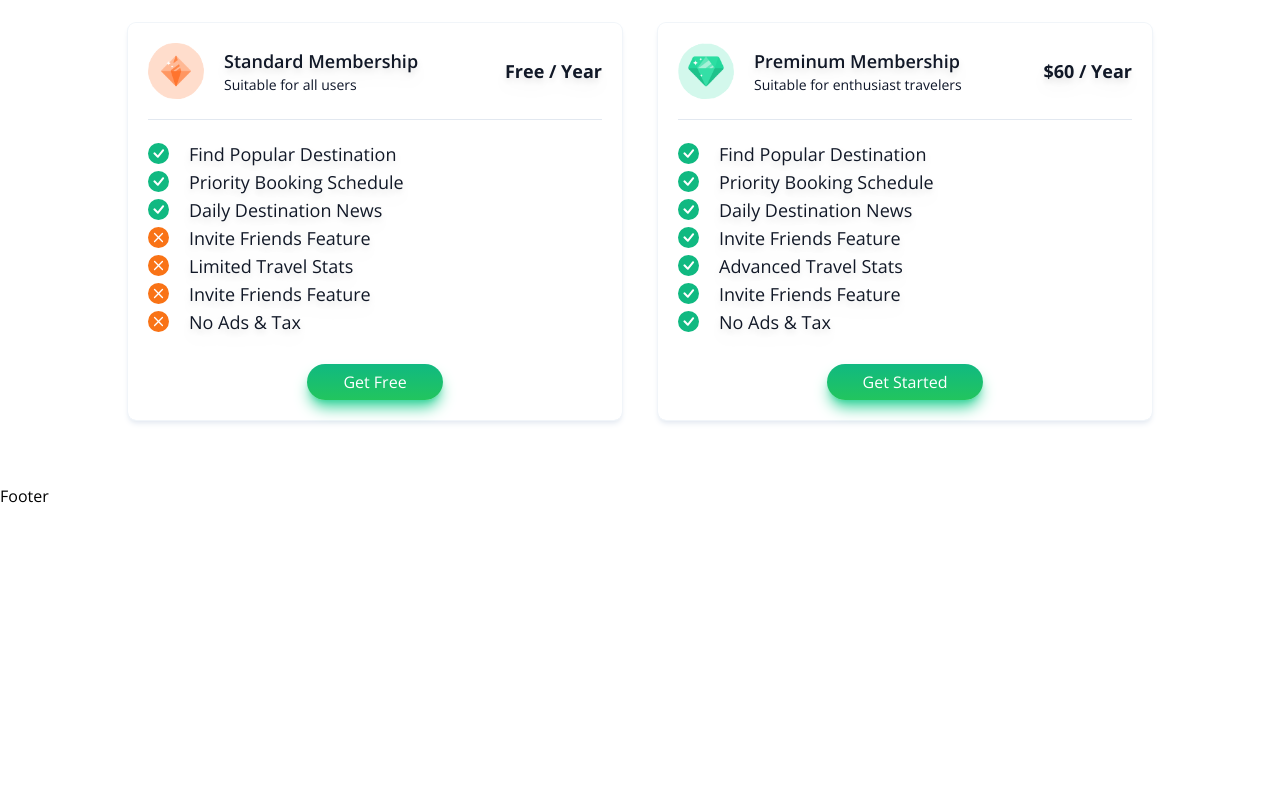
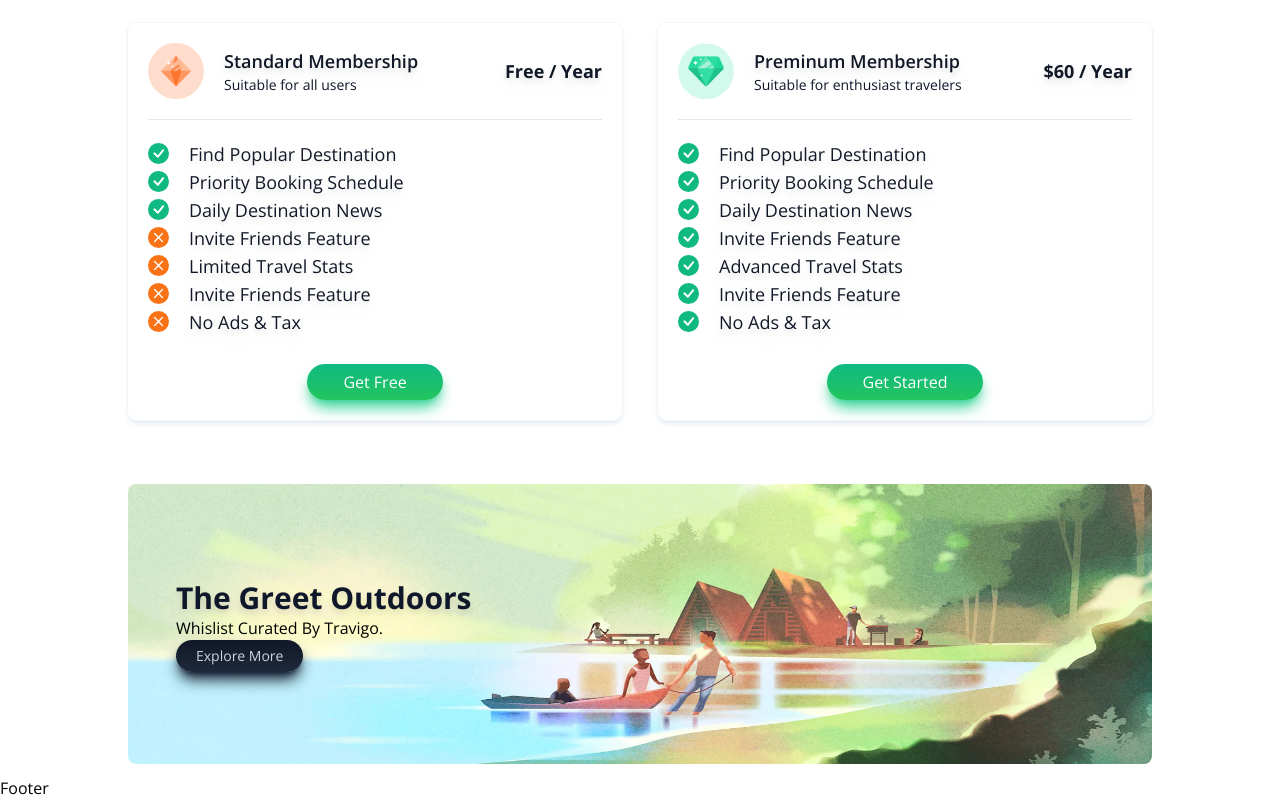
Before and after one commit to bdhamithkumara/travel-agency-web-reactJS, a React (Vite) app: page / in a window 1280 px wide. Shown: the part 2508-3308 px from the top of the page. Before the commit the page ends 3016 px from the top, so only its background shows below. Built offline with nearby package versions, Linux system fonts and the light colour scheme.

Commit message:
Banner section

```diff
--- a/src/App.jsx
+++ b/src/App.jsx
@@ -1,6 +1,6 @@
 import React from 'react';
-import { Navbar , Hero , Memory, Explore , Footer, Advertise, Pricing } from './components';
-import { hero , navlinks , memory , placesAPI , brands , pricingapi} from './data/travigodata';
+import { Navbar , Hero , Memory, Explore , Footer, Advertise, Pricing, Banner } from './components';
+import { hero , navlinks , memory , placesAPI , brands , pricingapi , bannerAPI} from './data/travigodata';
 
 const App = () => {
   return (
@@ -11,6 +11,7 @@
       <Explore title="Explore The Beauty of World" placesAPI={placesAPI}/>
       <Advertise brands={brands}/>
       <Pricing pricingapi={pricingapi}/>
+      <Banner bannerAPI={bannerAPI}/>
       <Footer/>
     </div>
   );
--- /dev/null
+++ b/src/components/Banner.jsx
@@ -0,0 +1,20 @@
+import React from "react";
+
+const Banner = ({ bannerAPI: { title, text, imgSrc, btnText } }) => {
+  return (
+    <>
+      <div className="relative w-full max-w-5xl ml-auto mr-auto mt-0 mb-3 xl:w-[95vw] rounded-lg">
+        <div className="relative flex items-center">
+          <img src={imgSrc} alt="img banner" className="h-[35vh] w-full rounded-lg" />
+        </div>
+        <div className="absolute top-24 left-12 w-full  flex flex-col items-start md:items-center md:justify-center md:left-0 md:top-14">
+          <h1 className="text-3xl font-bold text-slate-900 drop-shadow-lg filter">{title}</h1>
+          <p className="text-base sm:text-sm">{text}</p>
+          <button className="py-1.5 px-5 bg-gradient-to-b from-gray-900 to-slate-800 text-slate-300 text-sm rounded-full shadow-lg shadow-slate-900 transition-all duration-300 active:scale-110" type="button">{btnText}</button>
+        </div>
+      </div>
+    </>
+  );
+};
+
+export default Banner;
--- a/src/components/index.js
+++ b/src/components/index.js
@@ -4,4 +4,5 @@
 export {default as Explore} from './Explore.jsx';
 export {default as Advertise} from './Advertise.jsx';
 export {default as Pricing} from './Pricing.jsx';
+export {default as Banner} from './Banner.jsx';
 export {default as Footer} from './Footer.jsx';
```
